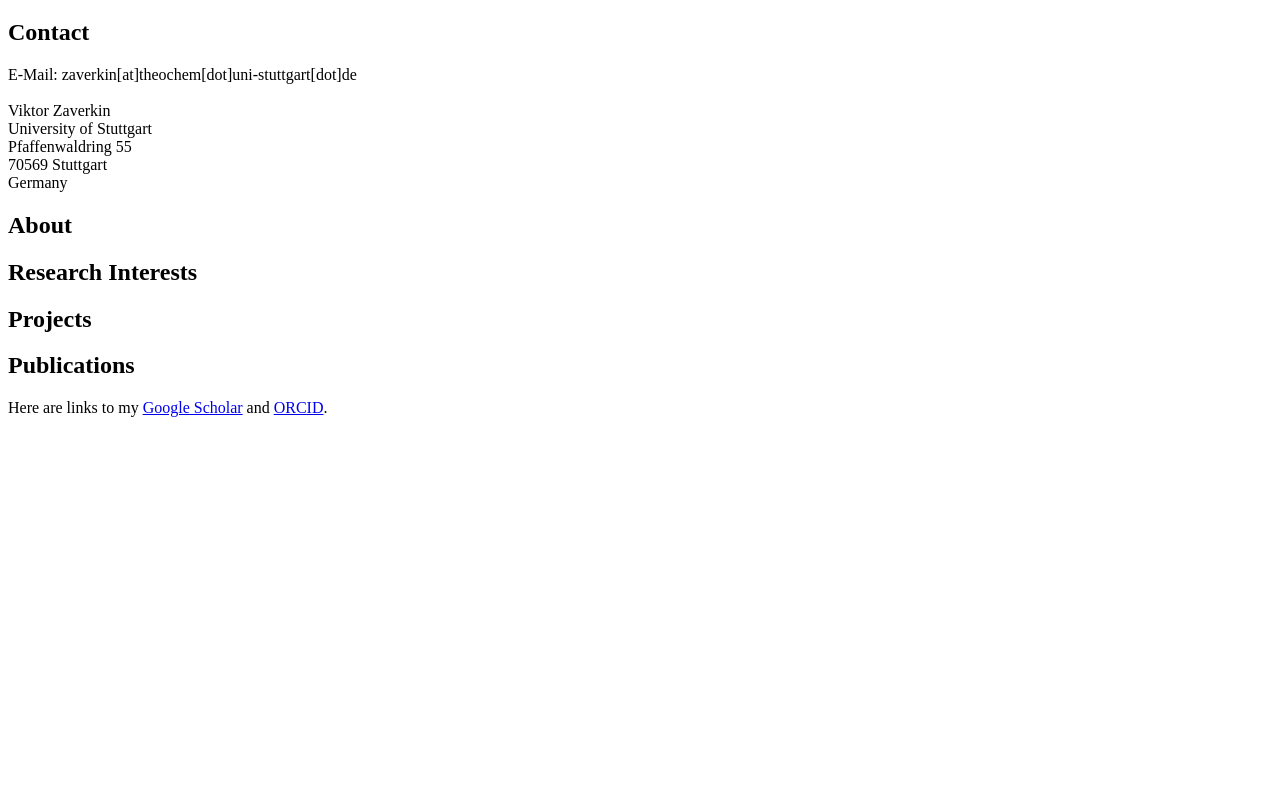
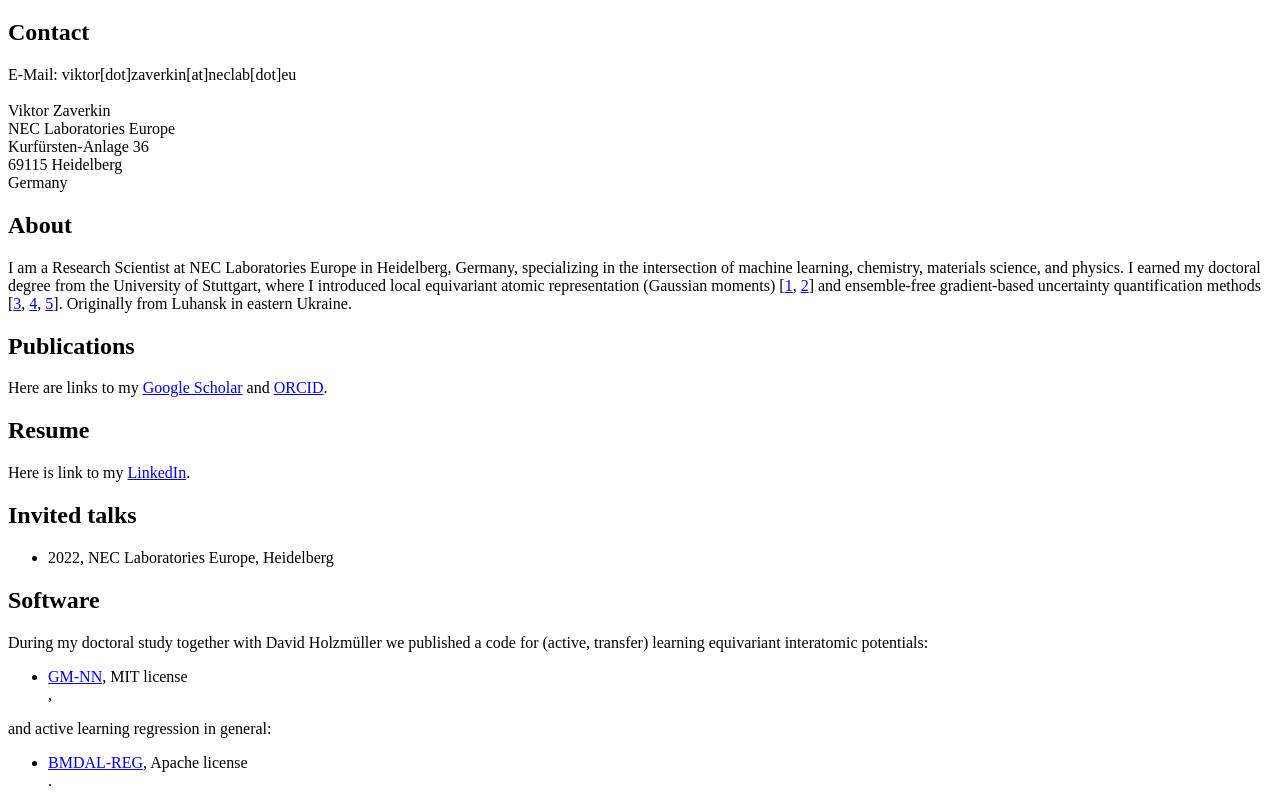
Before and after one commit to viktorzaverkin/viktorzaverkin.github.io, a plain HTML site: page index.html in a window 1280 px wide. Shown: the part 61-867 px from the top of the page. Before the commit the page ends 800 px from the top, so only its background shows below. Drawn offline with Linux system fonts and the light colour scheme.

Commit message:
added some infos

```diff
--- a/index.html
+++ b/index.html
@@ -9,21 +9,41 @@
 
 <h2>Contact</h2>
 
-E-Mail: zaverkin[at]theochem[dot]uni-stuttgart[dot]de<br><br>
+E-Mail: viktor[dot]zaverkin[at]neclab[dot]eu<br><br>
 Viktor Zaverkin<br>
-University of Stuttgart<br>
-Pfaffenwaldring 55<br>
-70569 Stuttgart<br>
+NEC Laboratories Europe<br>
+Kurfürsten-Anlage 36<br>
+69115 Heidelberg<br>
 Germany
 
 <h2>About</h2>
 
-<h2>Research Interests</h2>
-
-<h2>Projects</h2>
+I am a Research Scientist at NEC Laboratories Europe in Heidelberg, Germany, specializing in the intersection of machine learning, chemistry, materials science, and physics. I earned my doctoral degree from the University of Stuttgart, where I introduced local equivariant atomic representation (Gaussian moments) [<a href="https://pubs.acs.org/doi/abs/10.1021/acs.jctc.0c00347">1</a>, <a href="https://pubs.acs.org/doi/abs/10.1021/acs.jctc.1c00527">2</a>] and ensemble-free gradient-based uncertainty quantification methods [<a href="https://iopscience.iop.org/article/10.1088/2632-2153/abe294/meta">3</a>, <a href="https://pubs.rsc.org/en/content/articlehtml/2022/dd/d2dd00034b">4</a>, <a href="https://www.jmlr.org/papers/volume24/22-0937/22-0937.pdf">5</a>]. Originally from Luhansk in eastern Ukraine.
 
 <h2>Publications</h2>
 Here are links to my <a href="https://scholar.google.de/citations?user=OTOXTzgAAAAJ&hl=en">Google Scholar</a> and <a href="https://orcid.org/0000-0001-9940-8548">ORCID</a>.
 
+<h2>Resume</h2>
+Here is link to my <a href="linkedin.com/in/viktor-zaverkin-8a8393166">LinkedIn</a>.
+
+<h2>Invited talks</h2>
+<ul>
+    <li>2022, NEC Laboratories Europe, Heidelberg</li>
+</ul>
+
+<h2>Software</h2>
+
+During my doctoral study together with David Holzmüller we published a code for (active, transfer) learning equivariant interatomic potentials:
+
+<ul>
+    <li><a href="https://gitlab.com/zaverkin_v/gmnn">GM-NN</a>, MIT license</li>,
+</ul>
+
+and active learning regression in general:
+
+<ul>
+    <li><a href="https://github.com/dholzmueller/bmdal_reg">BMDAL-REG</a>, Apache license</li>.
+</ul>
+
 </body>
 </html>
```
